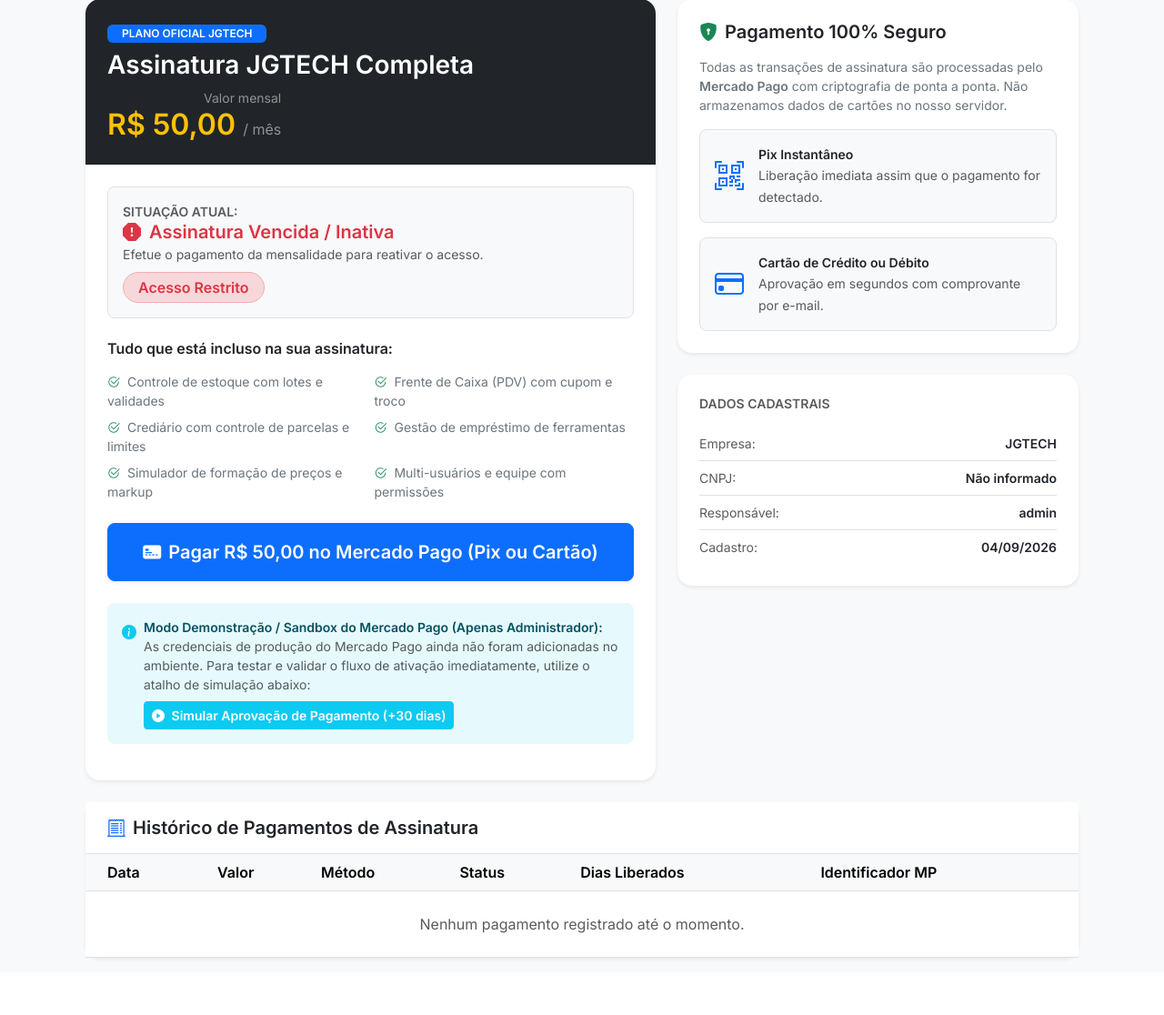
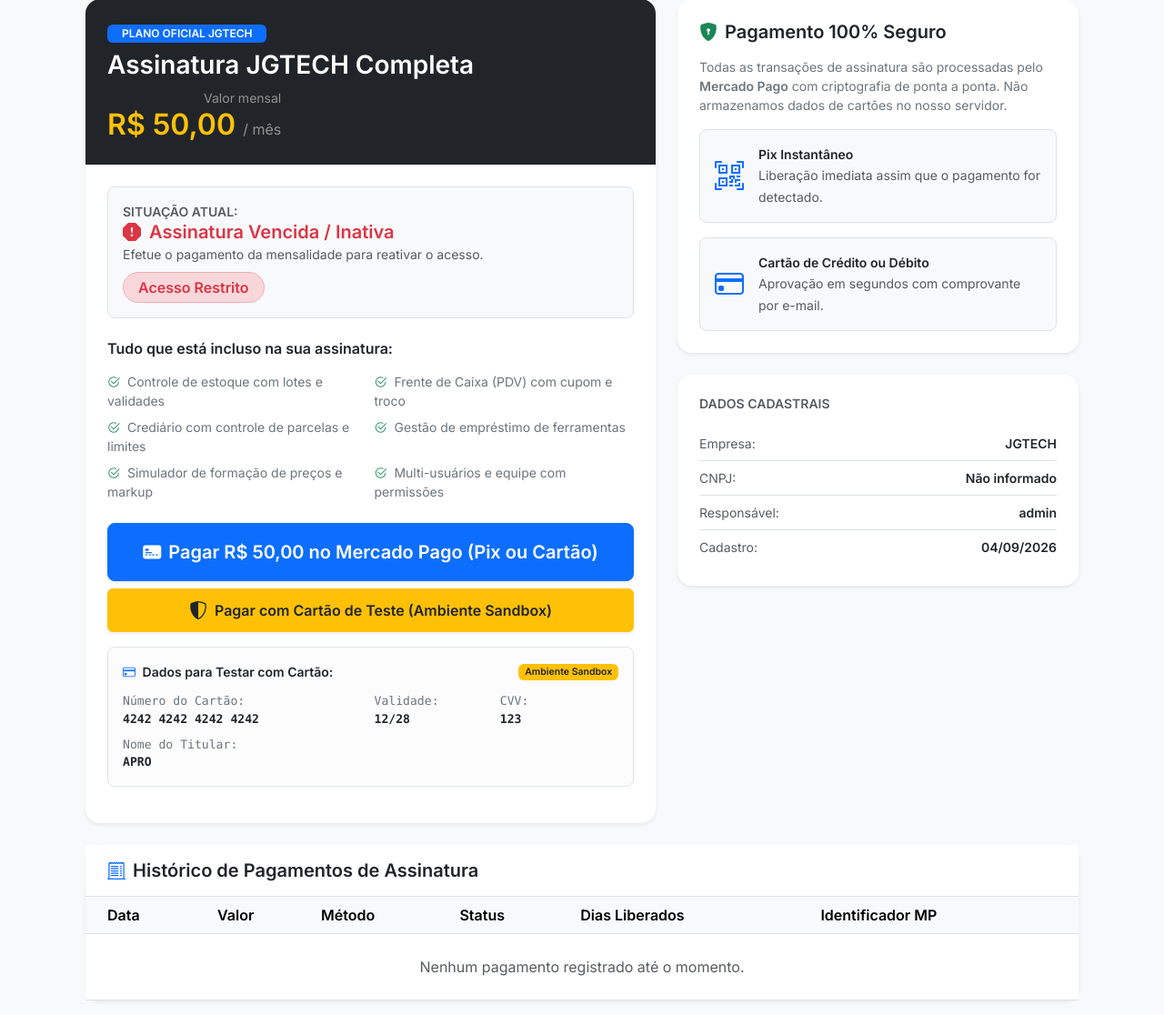
Before and after one commit to JoaoGFR/sistema-gestao-estoque-django, a Django app: page /minha-assinatura/ in a window 1280 px wide; the page is wider, and only the part inside the window is pictured. Shown: the part 400-1516 px from the top of that part at 91% size. Before the commit the page ends 1456 px from the top of that part, so only its background shows below. Run offline with Django 5.2, Linux system fonts and the light colour scheme; a user stored in the database is signed in; data comes from the database, SQL or seed files in the repository; data that the repository does not hold is empty; some libraries are stand-ins or nearby versions.

Commit message:
feat(checkout): liberar botao de pagamento com suporte a cartao de teste sandbox do mercado pago

```diff
--- a/estoque/templates/estoque/minha_assinatura.html
+++ b/estoque/templates/estoque/minha_assinatura.html
@@ -123,12 +123,42 @@
                         </div>
                     </div>
 
-                    <!-- Botão de Ação Mercado Pago -->
+                    <!-- Botões de Ação Mercado Pago -->
                     <div class="d-grid gap-2">
-                        <a href="{% url 'iniciar_checkout_mercadopago' %}" class="btn btn-primary btn-lg py-3 fw-bold shadow-sm d-flex align-items-center justify-content-center gap-2">
+                        <a href="{% url 'iniciar_checkout_mercadopago' %}" class="btn btn-primary btn-lg py-3 fw-bold shadow-sm d-flex align-items-center justify-content-center gap-2" id="btnPagarMercadoPago">
                             <i class="bi bi-credit-card-2-front-fill fs-5"></i>
                             Pagar R$ 50,00 no Mercado Pago (Pix ou Cartão)
                         </a>
+                        <a href="{% url 'iniciar_checkout_mercadopago' %}?sandbox=1" class="btn btn-warning btn-md py-2 fw-bold text-dark shadow-sm d-flex align-items-center justify-content-center gap-2" id="btnPagarSandbox">
+                            <i class="bi bi-shield-shaded fs-5"></i>
+                            Pagar com Cartão de Teste (Ambiente Sandbox)
+                        </a>
+                    </div>
+
+                    <!-- Dica com Dados de Cartão de Teste Oficial do Mercado Pago -->
+                    <div class="alert alert-light border rounded-3 mt-3 p-3 small text-muted">
+                        <div class="d-flex align-items-center justify-content-between mb-1">
+                            <strong class="text-dark"><i class="bi bi-credit-card me-1 text-primary"></i> Dados para Testar com Cartão:</strong>
+                            <span class="badge bg-warning text-dark">Ambiente Sandbox</span>
+                        </div>
+                        <div class="row g-2 mt-1 font-monospace" style="font-size: 0.82rem;">
+                            <div class="col-12 col-sm-6">
+                                <span class="text-secondary d-block">Número do Cartão:</span>
+                                <strong class="text-dark user-select-all">4242 4242 4242 4242</strong>
+                            </div>
+                            <div class="col-6 col-sm-3">
+                                <span class="text-secondary d-block">Validade:</span>
+                                <strong class="text-dark user-select-all">12/28</strong>
+                            </div>
+                            <div class="col-6 col-sm-3">
+                                <span class="text-secondary d-block">CVV:</span>
+                                <strong class="text-dark user-select-all">123</strong>
+                            </div>
+                            <div class="col-12">
+                                <span class="text-secondary d-block">Nome do Titular:</span>
+                                <strong class="text-dark user-select-all">APRO</strong>
+                            </div>
+                        </div>
                     </div>
 
                     <!-- Aviso de Simulação quando MP não configurado no .env (Apenas para Administrador Geral) -->
--- a/estoque/views.py
+++ b/estoque/views.py
@@ -3054,16 +3054,23 @@ def iniciar_checkout_mercadopago(request):
     if not empresa:
         return redirect('cadastro_saas')
 
-    if not is_mercadopago_configured():
-        if request.user.is_superuser:
-            return redirect('simular_pagamento_mp')
-        messages.warning(request, "O pagamento online via Mercado Pago está em processo de configuração pela administração. Entre em contato com o suporte para ativar sua assinatura.")
+    usar_sandbox = request.GET.get('sandbox') == '1' or getattr(settings, 'MERCADO_PAGO_SANDBOX', False)
+
+    # Cria preferência oficial no Mercado Pago (Checkout Pro)
+    resultado = criar_preferencia_assinatura(empresa, request)
+    pref_id = resultado.get('id')
+
+    # Seleciona URL de destino: Sandbox (para cartões de teste) ou Produção oficial
+    if usar_sandbox:
+        url_destino = resultado.get('sandbox_init_point') or resultado.get('init_point')
+    else:
+        url_destino = resultado.get('init_point') or resultado.get('sandbox_init_point')
+
+    if not url_destino:
+        messages.error(request, "Não foi possível carregar a página de pagamento do Mercado Pago no momento. Tente novamente em instantes.")
         return redirect('minha_assinatura')
 
-    resultado = criar_preferencia_assinatura(empresa, request)
-
     # Registra a intenção de pagamento pendente
-    pref_id = resultado.get('id')
     PagamentoAssinatura.objects.create(
         empresa=empresa,
         valor=VALOR_ASSINATURA_PADRAO,
@@ -3071,11 +3078,10 @@ def iniciar_checkout_mercadopago(request):
         status='PENDENTE',
         mp_order_id=pref_id if (pref_id and str(pref_id).startswith('ORD')) else None,
         mp_preference_id=pref_id,
-        mp_init_point=resultado.get('init_point'),
-        observacoes="Iniciou checkout no Mercado Pago"
+        mp_init_point=url_destino,
+        observacoes=f"Iniciou checkout no Mercado Pago ({'Sandbox / Teste' if usar_sandbox else 'Produção'})"
     )
 
-    url_destino = resultado.get('init_point')
     return redirect(url_destino)
 
 
```
Also changed, not shown: setup/settings.py (+8 -2 lines).
